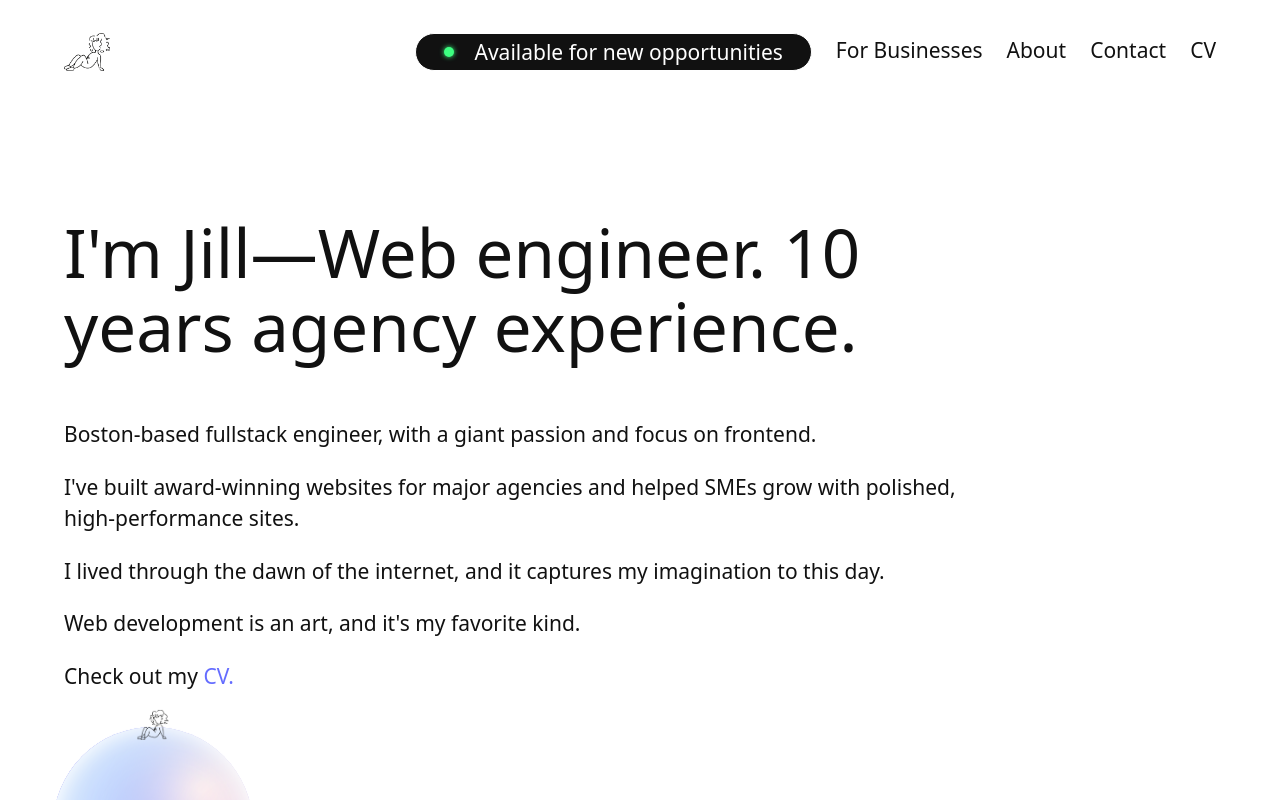
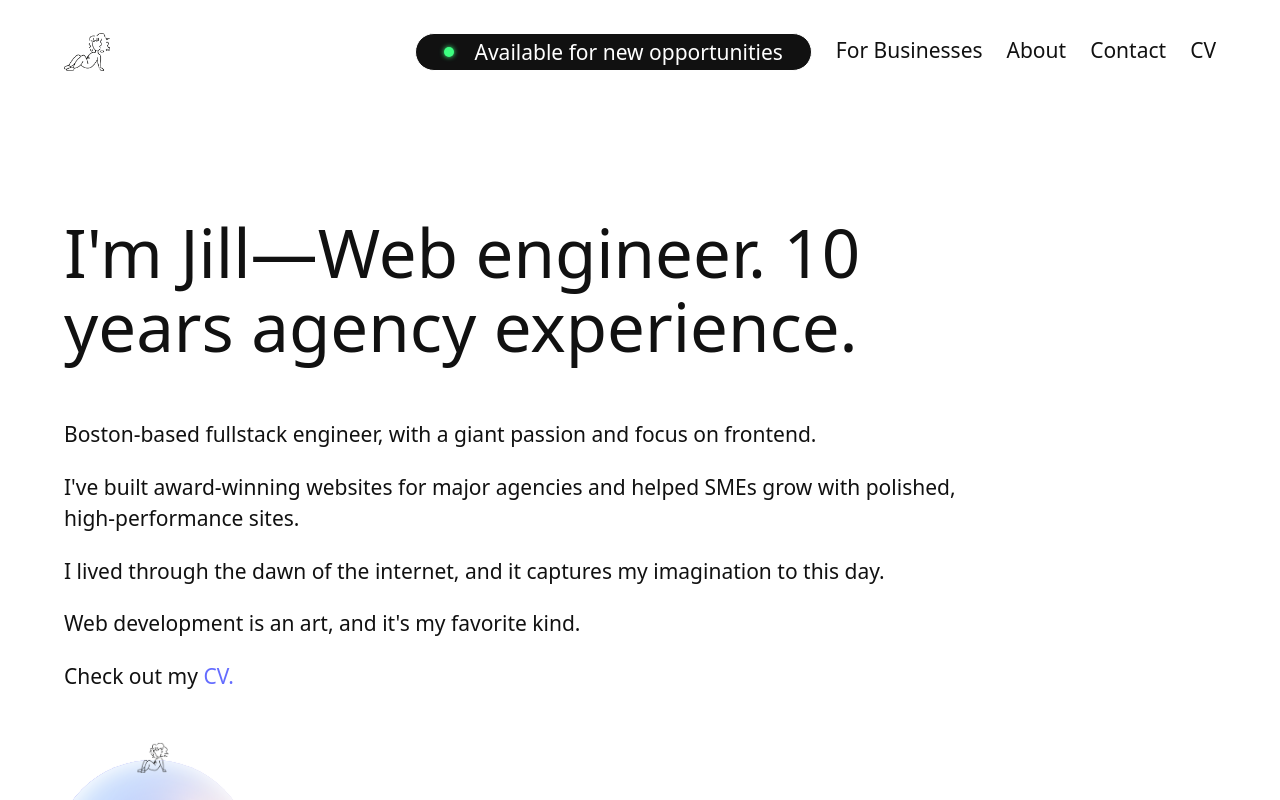
Before and after one commit to jillii/portfolio, a React (Vite) app: page /about in a window 1280 px wide. Shown: the top 800 px of the page. Built offline with nearby package versions, Linux system fonts and the light colour scheme.

Commit message:
Fix position of jill bubble on about page.

```diff
--- a/src/assets/About.css
+++ b/src/assets/About.css
@@ -1,6 +1,7 @@
 .about {
-    gap: 20%;
+    gap: max(20%, 33px);
     flex-wrap: wrap;
+    align-items: center;
 }
 
 .about .copy-area {
```
